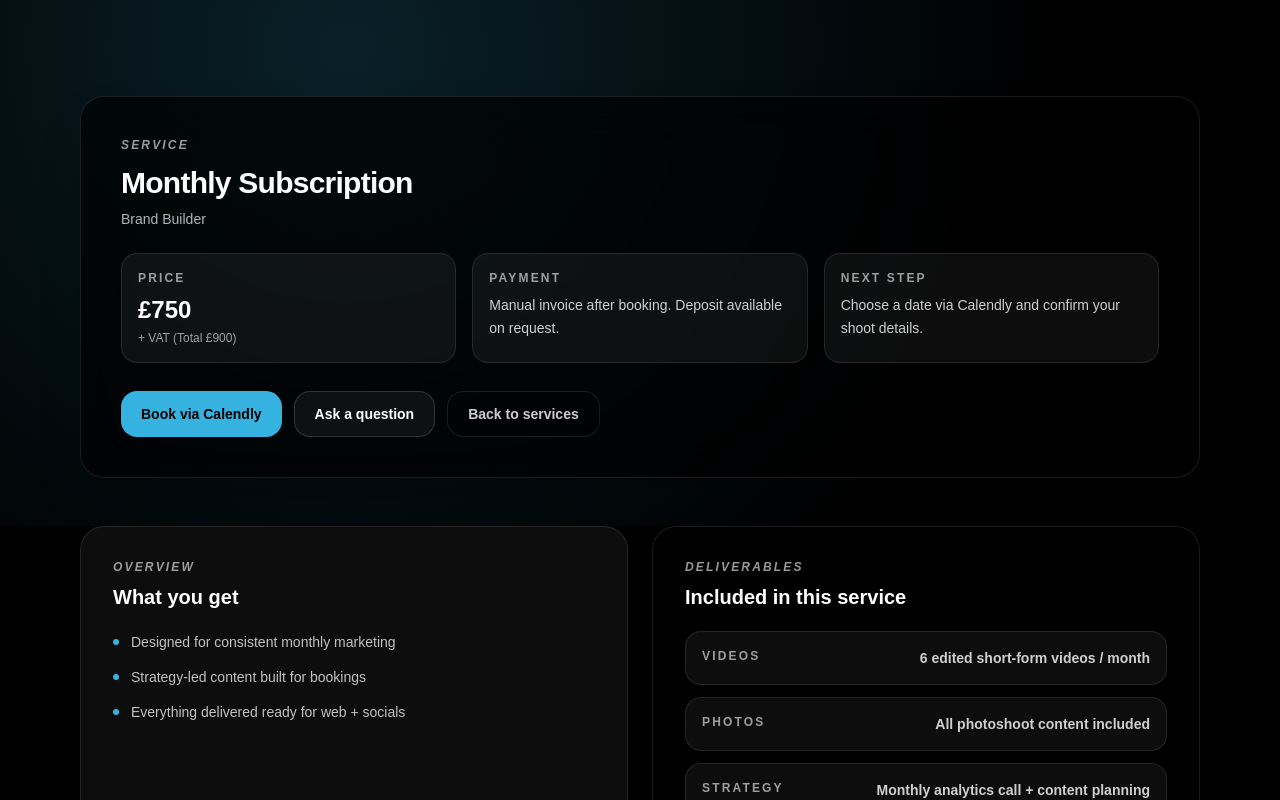
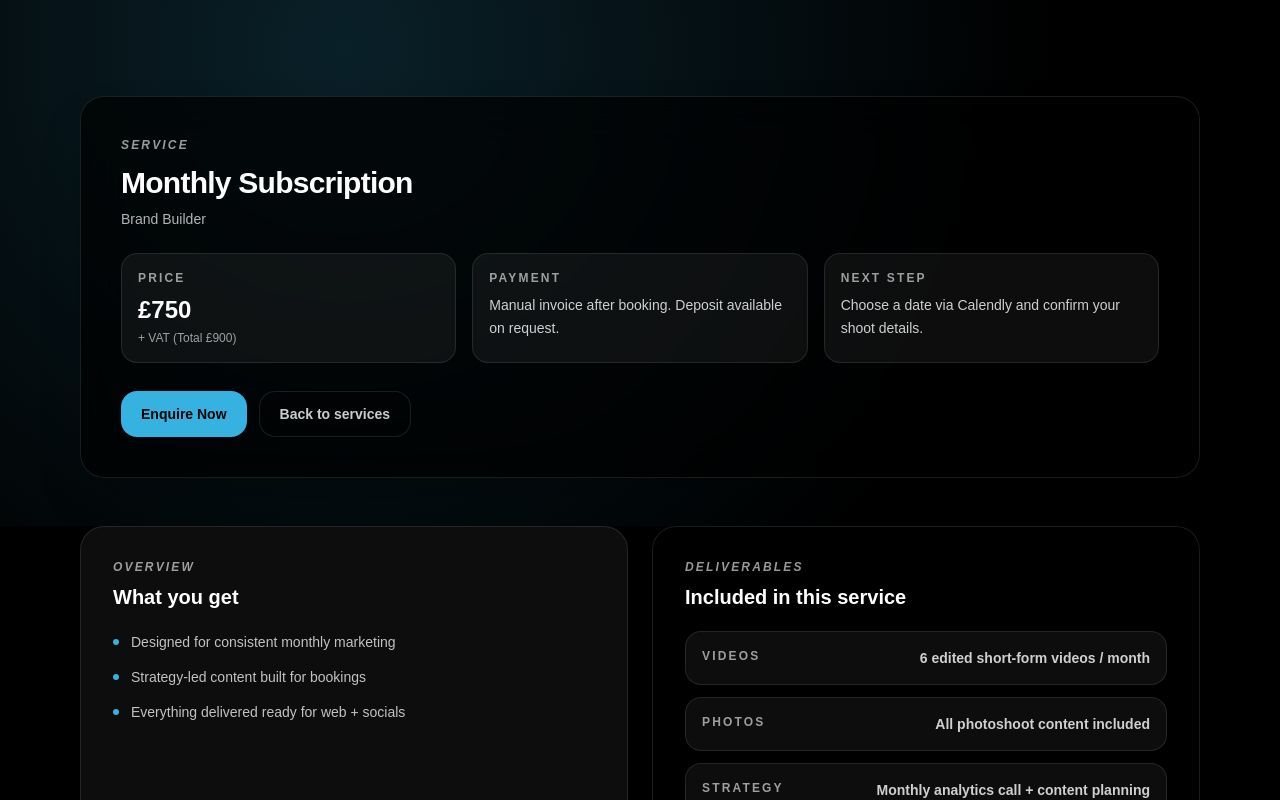
Before and after one commit to aaronbenham/coulson-visuals-website, a Next.js app: page /services/monthly-subscription in a window 1280 px wide. Shown: the top 800 px of the page. Built offline with nearby package versions, Linux system fonts and the light colour scheme; no server answers.

Commit message:
remove caladly for deployment

```diff
--- a/src/components/ServiceHero.tsx
+++ b/src/components/ServiceHero.tsx
@@ -85,20 +85,21 @@ export default function ServiceHero({
           </div>
 
           <div className="mt-7 flex flex-col gap-3 sm:flex-row">
-            <a
+            {/* <a
               href={onBookHref}
               target="_blank"
               rel="noreferrer"
               className="inline-flex items-center justify-center rounded-2xl bg-accent px-5 py-3 text-sm font-semibold text-black transition-all hover:brightness-110 focus-visible:outline-none focus-visible:ring-2 focus-visible:ring-accent focus-visible:ring-offset-2 focus-visible:ring-offset-black"
             >
               Book via Calendly
-            </a>
+            </a> */}
 
             <Link
               href="/contact"
-              className="inline-flex items-center justify-center rounded-2xl border border-white/15 bg-white/5 px-5 py-3 text-sm font-semibold text-white transition-colors hover:bg-white/10"
+              // className="inline-flex items-center justify-center rounded-2xl border border-white/15 bg-white/5 px-5 py-3 text-sm font-semibold text-white transition-colors hover:bg-white/10"
+              className="inline-flex items-center justify-center rounded-2xl bg-accent px-5 py-3 text-sm font-semibold text-black transition-all hover:brightness-110 focus-visible:outline-none focus-visible:ring-2 focus-visible:ring-accent focus-visible:ring-offset-2 focus-visible:ring-offset-black"
             >
-              Ask a question
+              Enquire Now
             </Link>
 
             <Link
```
